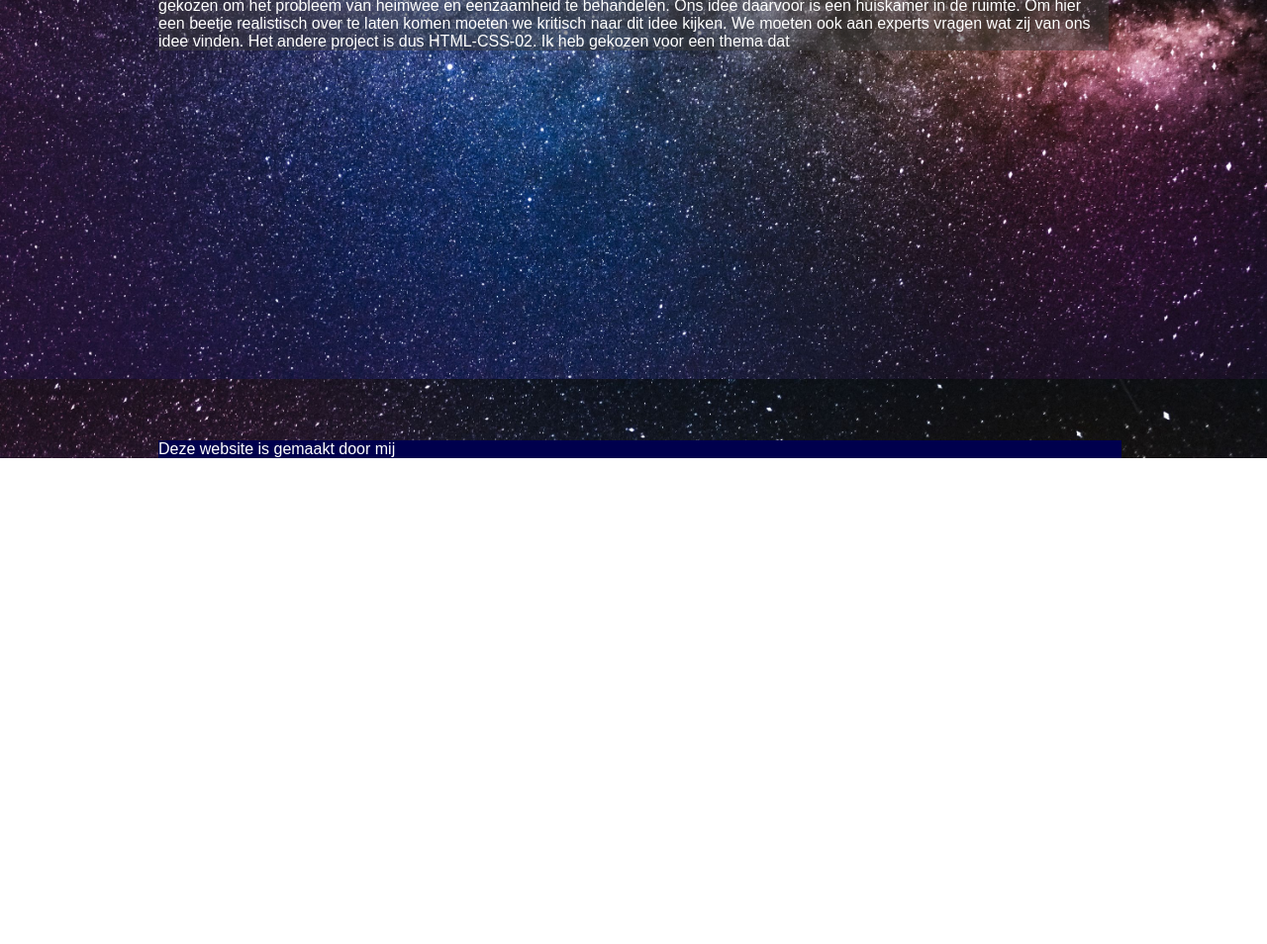
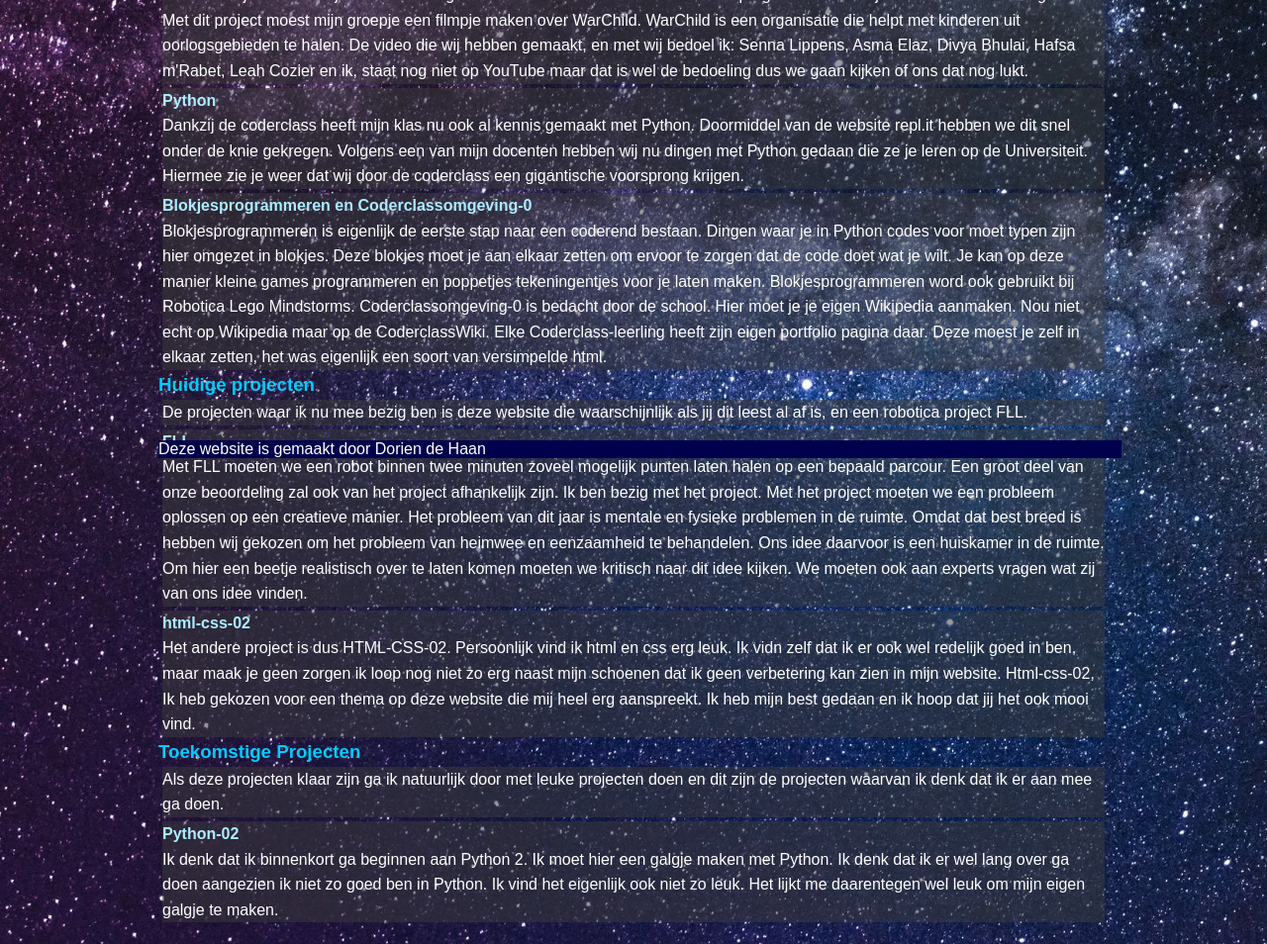
Before and after one commit to Dorien2005/Dorien2005.github.io, a plain HTML site: page HTML-CSS-02/projecten.html in a window 1280 px wide. Shown: the part 337-1291 px from the top of the page at 99% size. Before the commit the page ends 800 px from the top, so only its background shows below. Drawn offline with Linux system fonts and the light colour scheme.

Commit message:
1001 dingen veranderd

```diff
--- a/HTML-CSS-02/css/opmaak.css
+++ b/HTML-CSS-02/css/opmaak.css
@@ -11,23 +11,14 @@ body{
 }
 
 #header{
-  color: #ACEDFF;
+  color: #3399ff;
   font-family: 'Oswald', sans-serif;
   font-weight: bold;
   font-size: 41px;
   text-align: center;
-  /* background-color: #6F8AB7; */
   width: 100%;
   height: 75px;
   /* header schit*/
-}
-
-nav{
-    color: #89BBFE;
-    position: sticky;
-    top: 0;
-    font-family: 'Oswald', sans-serif;
-    /* menu kleur en blijft plakken als ik scroll*/
 }
 
 .wrapper {
@@ -46,12 +37,18 @@ section article {
   color: white;
   background-color: rgb(60, 60, 60, .5);
   font-family: 'Oswald', sans-serif;
+  margin: 4px;
+  line-height: 1.6;
   /* doorzichtige achtergrond en tekst kleur*/
 }
 
 .h3{
+  color: #00ccff;
+  /* kleur van de h3tjes*/
+}
+
+.h4{
   color: #ACEDFF;
-  /* kleur van de h3tjes*/
 }
 
 .footer{
@@ -62,33 +59,6 @@ section article {
   width: 76%;
   font-family: 'Oswald', sans-serif;
   /* onderaan de pagina heb je die footer dit zorgt ervoor dat hij scrollproof is*/
-}
-
-nav ul {
-    list-style-type: none;
-    margin: 0;
-    padding: 0;
-    overflow: hidden;
-    background-color: #615D6C;
-    /* de menu lijst shit*/
-}
-
-nav li {
-    float: left;
-    /* zorgt er voor dat het menu niet verticaal is*/
-}
-
-nav li a {
-    display: block;
-    color: #8ebeff;
-    text-align: center;
-    padding: 14px 16px;
-    text-decoration: none;
-}
-
-nav li a:hover:not(.active) {
-    background-color: white;
-    color: #599fff;
 }
 
 .href:link {
--- a/HTML-CSS-02/projecten.html
+++ b/HTML-CSS-02/projecten.html
@@ -8,7 +8,6 @@
   <body>
     <div class="wrapper">
     <header id="header">Projecten</header>
-    <br>
     <nav id="mySidenav" class="sidenav">
       <a href="javascript:void(0)" class="closebtn" onclick="closeNav()">&times;</a>
       <a href="index.html">Home</a>
@@ -20,8 +19,9 @@
     </nav>
     <span style="font-size:30px;cursor:pointer" onclick="openNav()">&#9776; open</span>
     <section>
+        <h3 class="h3">Eerdere projecten</h3>
       <article>
-        <h3 class="h3">Eerdere projecten</h3>
+        <h4 class="h4">html-css</h4>
         Ik heb eerder HTML gedaan zoals HTML-CSS-0 daar moest ik een website maken over iemand die
         belangrijk was voor de technologie. Ik had gekozen voor Ada Lovelace, deze website was gemaakt
         met thimble. In HTML-CSS-01 heb ik mijn eerste eigen website gemaakt, ik mocht zelf kiezen waar
@@ -30,19 +30,80 @@
         met Bracklet gemaakt. Je kan naar die website via: <a href="https://dorien2005.github.io/HTML-CSS-01/" target="_blank" class="href">https://dorien2005.github.io/HTML-CSS-01</a>
       </article>
       <article>
+        <h4 class="h4">Blender</h4>
+        Ik heb in mijn eerste leerjaar ook kennis gemaakt met Blender. Dit is een animatie programma waarin
+        je alles zelf moet vorm geven. Met dit project moest mijn groepje een filmpje maken over WarChild.
+        WarChild is een organisatie die helpt met kinderen uit oorlogsgebieden te halen. De video die wij
+        hebben gemaakt, en met wij bedoel ik: Senna Lippens, Asma Elaz, Divya Bhulai, Hafsa m'Rabet, Leah Cozier
+        en ik, staat nog niet op YouTube maar dat is wel de bedoeling dus we gaan kijken of ons dat nog lukt.
+      </article>
+      <article>
+        <h4 class="h4">Python</h4>
+        Dankzij de coderclass heeft mijn klas nu ook al kennis gemaakt met Python. Doormiddel van de website
+        repl.it hebben we dit snel onder de knie gekregen. Volgens een van mijn docenten hebben wij nu dingen
+        met Python gedaan die ze je leren op de Universiteit. Hiermee zie je weer dat wij door de coderclass
+        een gigantische voorsprong krijgen.
+      </article>
+      <article>
+        <h4 class="h4">Blokjesprogrammeren en Coderclassomgeving-0</h4>
+        Blokjesprogrammeren is eigenlijk de eerste stap naar een coderend bestaan. Dingen waar je in Python
+        codes voor moet typen zijn hier omgezet in blokjes. Deze blokjes moet je aan elkaar zetten om ervoor
+        te zorgen dat de code doet wat je wilt. Je kan op deze manier kleine games programmeren en poppetjes
+        tekeningentjes voor je laten maken. Blokjesprogrammeren word ook gebruikt bij Robotica Lego Mindstorms.
+        Coderclassomgeving-0 is bedacht door de school. Hier moet je je eigen Wikipedia aanmaken. Nou niet
+        echt op Wikipedia maar op de CoderclassWiki. Elke Coderclass-leerling heeft zijn eigen portfolio pagina
+        daar. Deze moest je zelf in elkaar zetten, het was eigenlijk een soort van versimpelde html.
+      </article>
+    </section>
+    <section>
         <h3 class="h3">Huidige projecten</h3>
+      <article>
         De projecten waar ik nu mee bezig ben is deze website die waarschijnlijk als jij dit leest al af
-        is, en een robotica project FLL. Met FLL moeten we een robot binnen twee minuten zoveel mogelijk
+        is, en een robotica project FLL.
+      </article>
+      <article>
+        <h4 class="h4">FLL</h4>
+        Met FLL moeten we een robot binnen twee minuten zoveel mogelijk
         punten laten halen op een bepaald parcour. Een groot deel van onze beoordeling zal ook van het
         project afhankelijk zijn. Ik ben bezig met het project. Met het project moeten we een probleem
         oplossen op een creatieve manier. Het probleem van dit jaar is mentale en fysieke problemen in
         de ruimte. Omdat dat best breed is hebben wij gekozen om het probleem van heimwee en eenzaamheid
         te behandelen. Ons idee daarvoor is een huiskamer in de ruimte. Om hier een beetje realistisch
         over te laten komen moeten we kritisch naar dit idee kijken. We moeten ook aan experts vragen wat
-        zij van ons idee vinden. Het andere project is dus HTML-CSS-02. Ik heb gekozen voor een thema dat
+        zij van ons idee vinden.
+      </article>
+      <article>
+        <h4 class="h4">html-css-02</h4>
+        Het andere project is dus HTML-CSS-02. Persoonlijk vind ik html en css erg leuk. Ik vidn zelf dat ik
+        er ook wel redelijk goed in ben, maar maak je geen zorgen ik loop nog niet zo erg naast mijn schoenen
+        dat ik geen verbetering kan zien in mijn website. Html-css-02, Ik heb gekozen voor een thema op deze
+        website die mij heel erg aanspreekt. Ik heb mijn best gedaan en ik hoop dat jij het ook mooi vind.
       </article>
     </section>
-    <footer class="footer">Deze website is gemaakt door mij</footer>
+    <section>
+        <h3 class="h3">Toekomstige Projecten</h3>
+      <article>
+        Als deze projecten klaar zijn ga ik natuurlijk door met leuke projecten doen en dit zijn de projecten
+        waarvan ik denk dat ik er aan mee ga doen.
+      </article>
+      <article>
+        <h4 class="h4">Python-02</h4>
+        Ik denk dat ik binnenkort ga beginnen aan Python 2. Ik moet hier een galgje maken met Python. Ik denk
+        dat ik er wel lang over ga doen aangezien ik niet zo goed ben in Python. Ik vind het eigenlijk ook niet
+        zo leuk. Het lijkt me daarentegen wel leuk om mijn eigen galgje te maken.
+      </article>
+    </section>
+    <br>
+    <footer class="footer">Deze website is gemaakt door Dorien de Haan</footer>
   </div>
+  <script>
+  function openNav() {
+      document.getElementById("mySidenav").style.width = "150px";
+  }
+
+  function closeNav() {
+      document.getElementById("mySidenav").style.width = "0";
+  }
+  </script>
   </body>
 </html>
```
Also changed, not shown: HTML-CSS-02/badges.html (+11 -3 lines), HTML-CSS-02/contact.html (+12 -3 lines), HTML-CSS-02/hobbies.html (+13 -3 lines), HTML-CSS-02/index.html (+5 -4 lines), HTML-CSS-02/school.html (+12 -3 lines), HTML-CSS-02/css/startrek.png (added), 1 other file.
